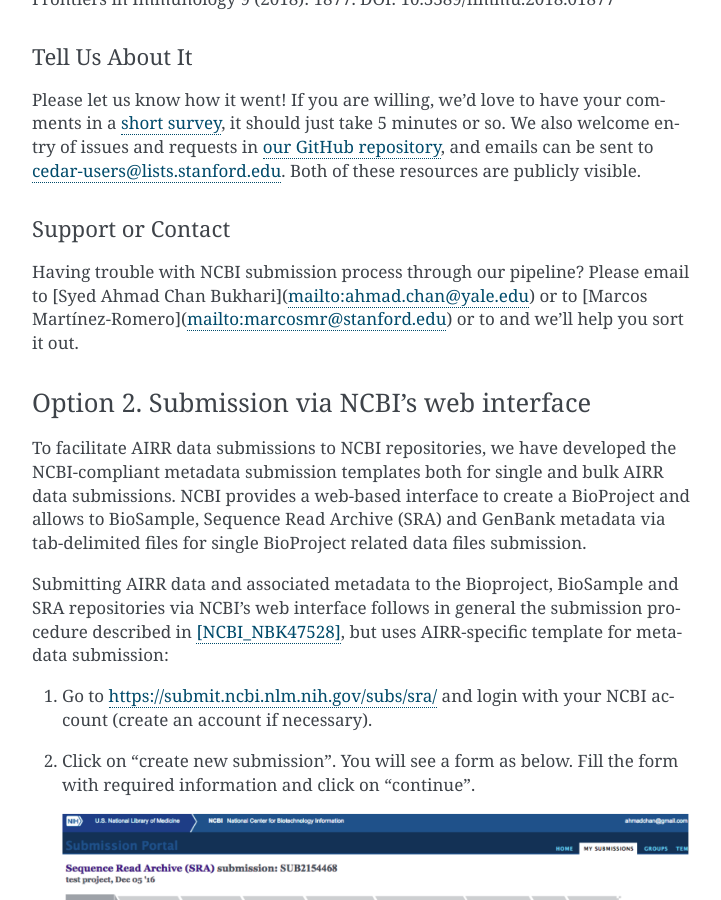
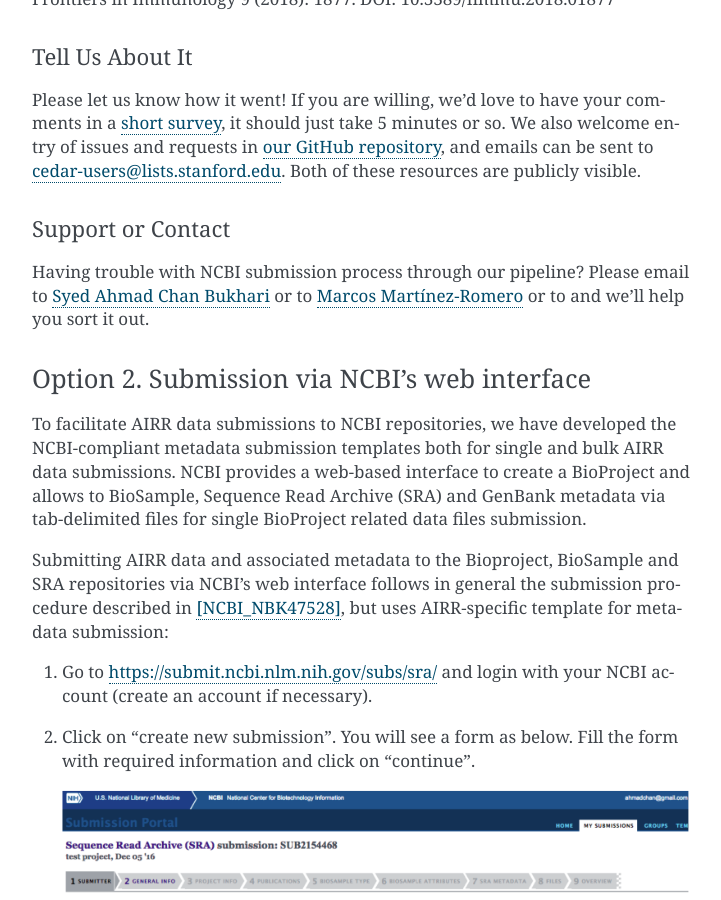
Before and after one commit to airr-community/airr-standards, a Sphinx documentation site: the page built from docs/miairr/manual_miairr_ncbi.rst, in a window 1280 px wide and 900 px high, scrolled down 6450 px. Shown: the whole window, without its empty margins (388-1109 px from the left). Built offline with Sphinx 7.4.7, drawn with Linux system fonts in a browser that asks for light colours; pages that are not in the unit, such as notebooks, are missing from menus.

Commit message:
Update manual_miairr_ncbi.rst

```diff
--- a/docs/miairr/manual_miairr_ncbi.rst
+++ b/docs/miairr/manual_miairr_ncbi.rst
@@ -77,7 +77,7 @@ Please let us know how it went! If you are willing, we’d love to have your com
 Support or Contact
 ~~~~~~~~~~~~~~~~~~
 
-Having trouble with NCBI submission process through our pipeline? Please email to [Syed Ahmad Chan Bukhari](mailto:ahmad.chan@yale.edu) or to [Marcos Martínez-Romero](mailto:marcosmr@stanford.edu) or to  and we’ll help you sort it out.
+Having trouble with NCBI submission process through our pipeline? Please email to `Syed Ahmad Chan Bukhari <mailto:ahmad.chan@yale.edu>`_ or to `Marcos Martínez-Romero <mailto:marcosmr@stanford.edu>`_ or to  and we’ll help you sort it out.
 
 Option 2. Submission via NCBI's web interface
 ---------------------------------------------
```
